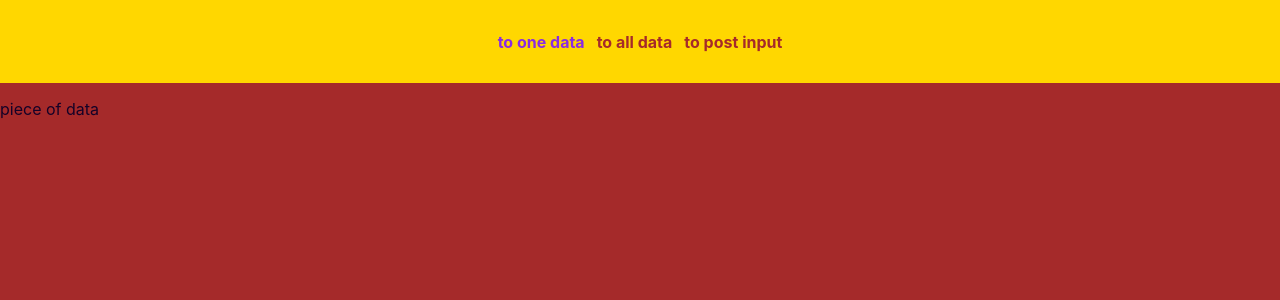
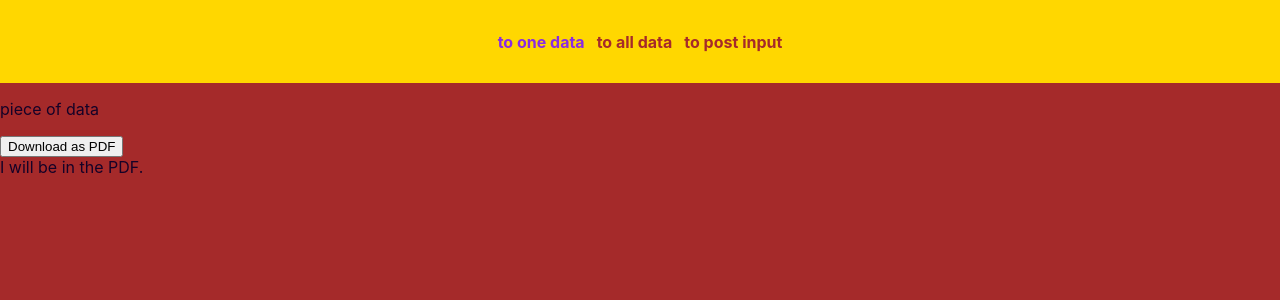
Before and after one commit to urlsab/cv-app, a React (Create React App) app: page /oneData in a window 1280 px wide. Shown: the top 300 px of the page. Built offline with nearby package versions, Linux system fonts and the light colour scheme.

Commit message:
add logic of pdf function

```diff
--- a/src/Components/OneData/OneData.js
+++ b/src/Components/OneData/OneData.js
@@ -1,10 +1,37 @@
 import React from 'react';
-//import { InitialState } from '../../InitialState/InitialState';
+import html2canvas from 'html2canvas';
+import { jsPDF } from 'jspdf';
 
-const OneData = () => (
-  <div>
-    <p>piece of data</p>
-  </div>
-);
+//import { useRef } from 'react';
+
+const OneData = () => {
+
+  const printRef = React.useRef();
+
+  const handleDownloadPdf = async () => {
+    const element = printRef.current;
+    const canvas = await html2canvas(element);
+    const data = canvas.toDataURL('image/png');
+
+    const pdf = new jsPDF();
+    const imgProperties = pdf.getImageProperties(data);
+    const pdfWidth = pdf.internal.pageSize.getWidth();
+    const pdfHeight =
+      (imgProperties.height * pdfWidth) / imgProperties.width;
+
+    pdf.addImage(data, 'PNG', 0, 0, pdfWidth, pdfHeight);
+    pdf.save('print.pdf');
+  };
+
+  return (
+    <div>
+      <p>piece of data</p>
+      <button type="button" onClick={handleDownloadPdf}>
+        Download as PDF
+      </button>
+      <div ref={printRef}>I will be in the PDF.</div>
+    </div>
+  )
+};
 
 export default OneData;
```
